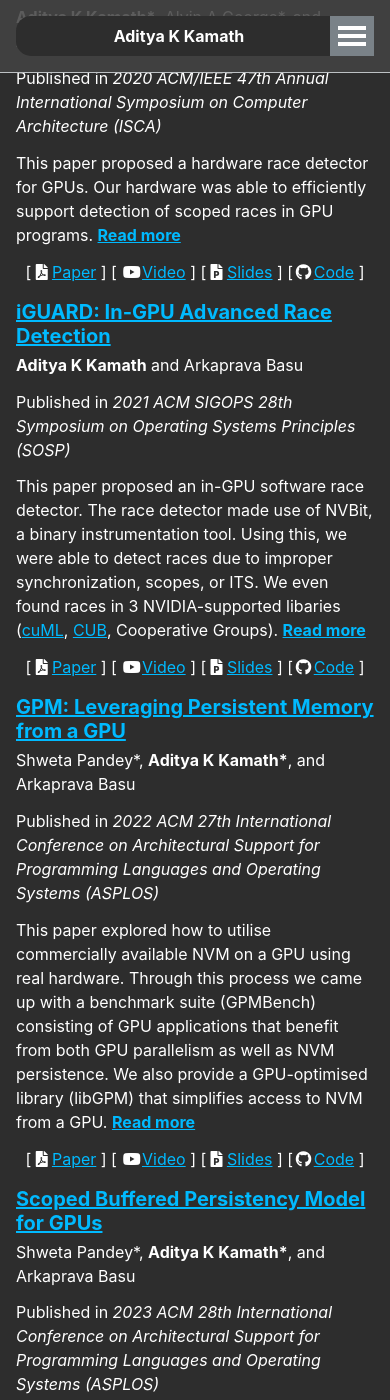
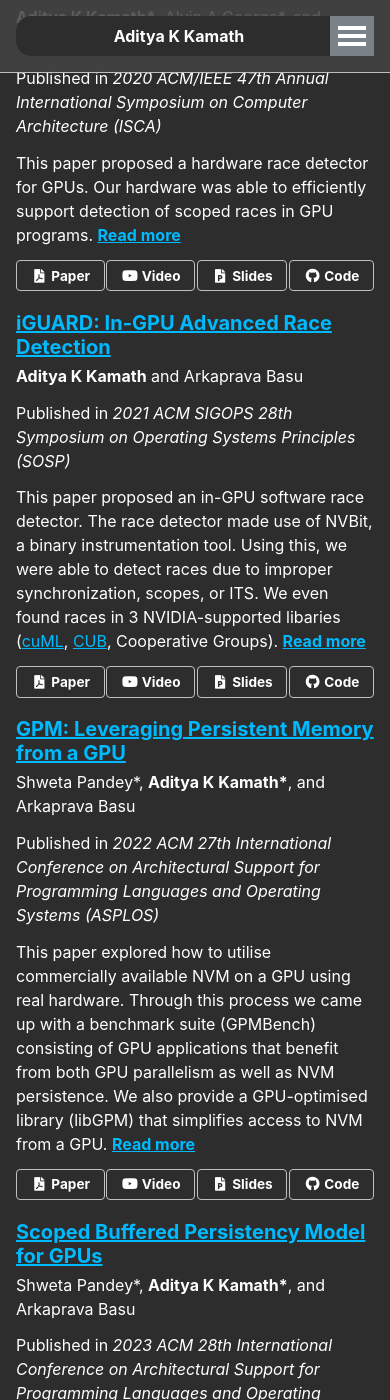
Before and after one commit to AKKamath/akkamath.github.io, a Jekyll site: the page built from _pages/collection-archive.html, in a window 390 px wide and 1400 px high, scrolled down 358 px. Built offline with Jekyll 4.4.1, drawn with Linux system fonts in a browser that asks for light colours.

Commit message:
Make the hyperlinks in papers buttons instead

```diff
--- a/_includes/archive-single.html
+++ b/_includes/archive-single.html
@@ -57,16 +57,16 @@
     {% if post.collection == 'publications' %}
     <p class="page__datalinks">
     {% if post.paperurl %}
-      [<i class="fas fa-fw fa-file-pdf" aria-hidden="true"></i><a href=" {{ post.paperurl }} ">Paper</a> ]
+      <a href=" {{ post.paperurl }} "><button class="btn btn--inverse"><i class="fas fa-fw fa-file-pdf" aria-hidden="true"></i> Paper </button></a>
     {% endif %}
     {% if post.videourl %}
-      [ <i class="fab fa-fw fa-youtube" aria-hidden="true"></i><a href=" {{ post.videourl }} ">Video</a> ]
+      <a href=" {{ post.videourl }} "><button class="btn btn--inverse"><i class="fab fa-fw fa-youtube" aria-hidden="true"></i> Video </button></a>
     {% endif %}
     {% if post.slideurl %}
-      [<i class="fas fa-fw fa-file-powerpoint" aria-hidden="true"></i><a href="{{ post.slideurl }}">Slides</a> ]
+      <a href="{{ post.slideurl }}"><button class="btn btn--inverse"><i class="fas fa-fw fa-file-powerpoint" aria-hidden="true"></i> Slides</button></a>
     {% endif %}
     {% if post.codeurl %}
-      [<i class="fab fa-fw fa-github" aria-hidden="true"></i><a href=" {{ post.codeurl }} ">Code</a> ]
+      <a href=" {{ post.codeurl }} "><button class="btn btn--inverse"><i class="fab fa-fw fa-github" aria-hidden="true"></i> Code</button></a>
     {% endif %}
     </p>
     {% endif %}
--- a/_sass/_archive.scss
+++ b/_sass/_archive.scss
@@ -24,6 +24,10 @@
         box-shadow: 0 0 10px rgba(#000, 0.25);
       }
     }
+  }
+
+  a btn {
+    text-decoration: none;
   }
 }
 
--- a/_sass/_base.scss
+++ b/_sass/_base.scss
@@ -20,6 +20,11 @@ body {
     /* when primary navigation is visible, the content in the background won't scroll */
     overflow: hidden;
   }
+}
+
+.light {
+  color: #000;
+  background-color: #fff;
 }
 
 h1, h2, h3, h4, h5, h6 {
--- a/_sass/_page.scss
+++ b/_sass/_page.scss
@@ -111,8 +111,17 @@
 }
 
 .page__datalinks {
-	width: fit-content;
-	margin: auto;
+  display: flex;
+  justify-content: space-between;
+  max-width: 45%;
+  min-width: 24em;
+}
+
+@media (max-width: 450px) {
+  .page__datalinks {
+    max-width: none;
+    min-width: auto;
+  }
 }
 
 .page__hero {
@@ -152,6 +161,7 @@
     .btn {
       color: #fff;
       text-shadow: 1px 1px 4px rgba(#000, 0.5);
+      text-decoration: none;
     }
 
     .page__lead {
```
Also changed, not shown: _layouts/single.html (+4 -4 lines).
